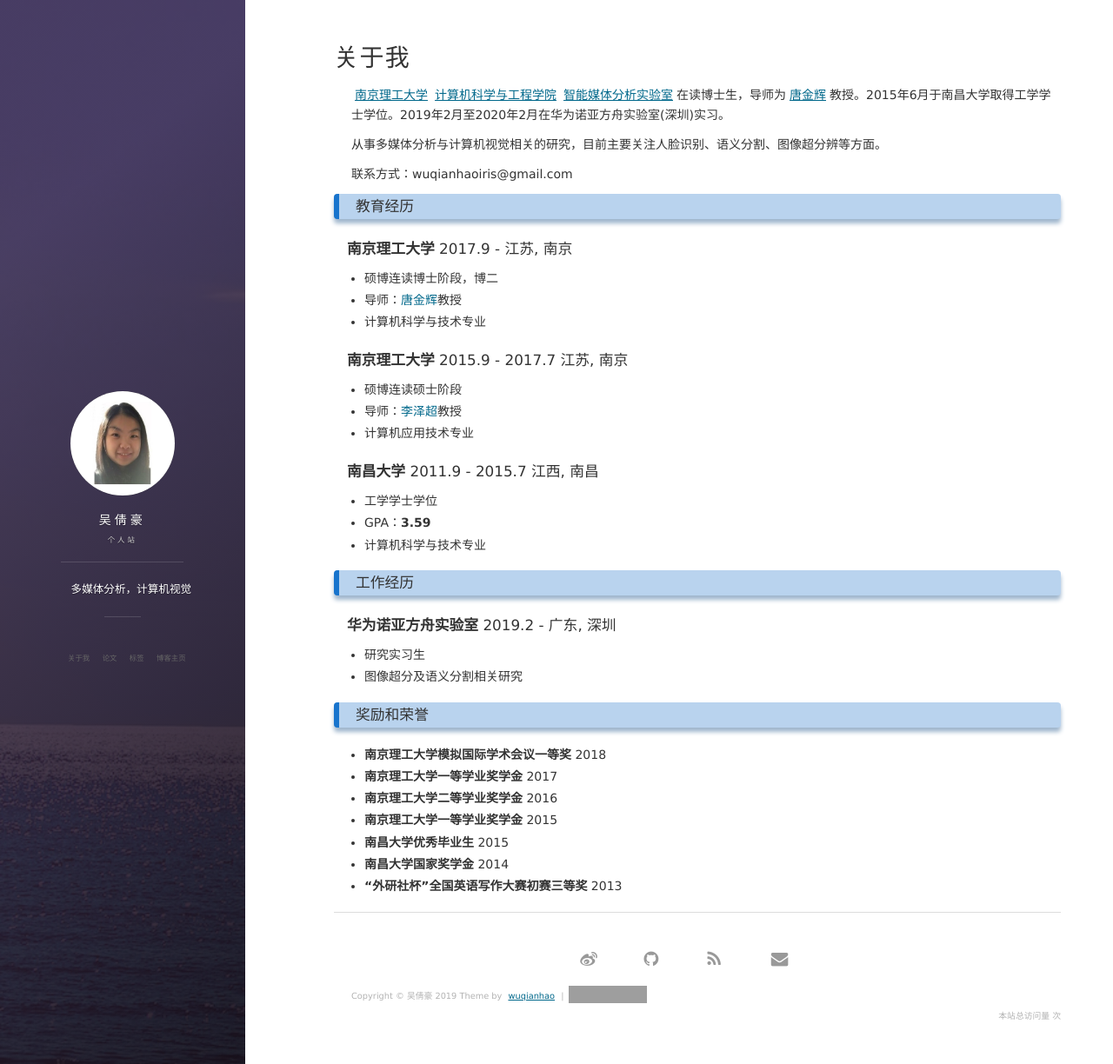
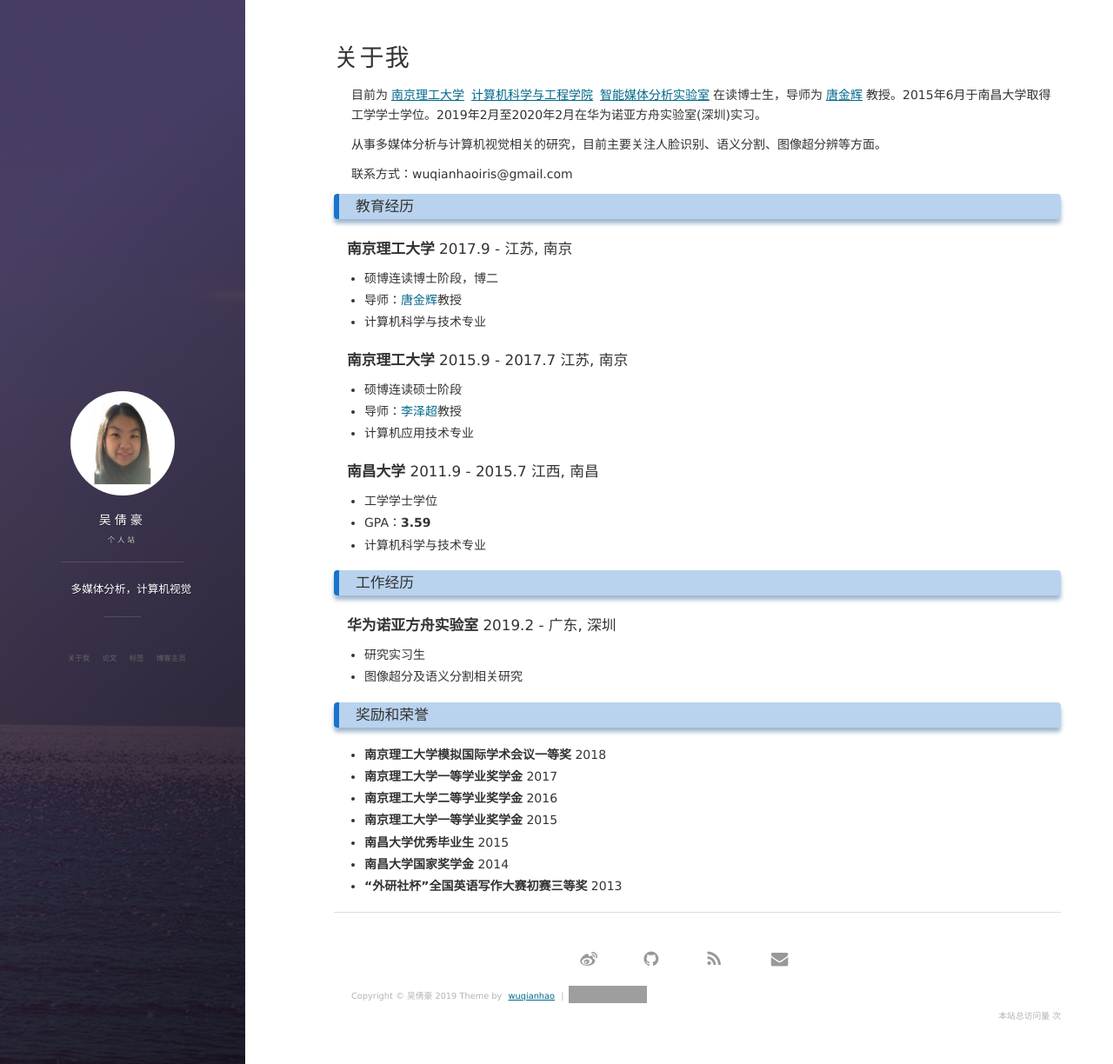
Before and after one commit to wqhIris/homepage, a Jekyll site: the page built from about.md, in a window 1280 px wide and 1224 px high. Shown: the whole window at 87% size. Built offline with Jekyll 4.4.1, drawn with Linux system fonts in a browser that asks for light colours; nearby versions of some CDN libraries; comment, search, counter and statistics services are not loaded; grey boxes are pictures that could not be loaded.

Commit message:
Update about.md

```diff
--- a/about.md
+++ b/about.md
@@ -3,7 +3,7 @@
 title: 关于我
 ---
 
-<a href='http://www.njust.edu.cn/'>南京理工大学</a><a href='http://cs.njust.edu.cn/main.htm'>计算机科学与工程学院</a><a href='https://imag-njust.net/'>智能媒体分析实验室</a>在读博士生，导师为<a href='https://imag-njust.net/jinhui-tang/'>唐金辉</a>教授。2015年6月于南昌大学取得工学学士学位。2019年2月至2020年2月在华为诺亚方舟实验室(深圳)实习。
+目前为<a href='http://www.njust.edu.cn/'>南京理工大学</a><a href='http://cs.njust.edu.cn/main.htm'>计算机科学与工程学院</a><a href='https://imag-njust.net/'>智能媒体分析实验室</a>在读博士生，导师为<a href='https://imag-njust.net/jinhui-tang/'>唐金辉</a>教授。2015年6月于南昌大学取得工学学士学位。2019年2月至2020年2月在华为诺亚方舟实验室(深圳)实习。
 
 从事多媒体分析与计算机视觉相关的研究，目前主要关注人脸识别、语义分割、图像超分辨等方面。
 
```
